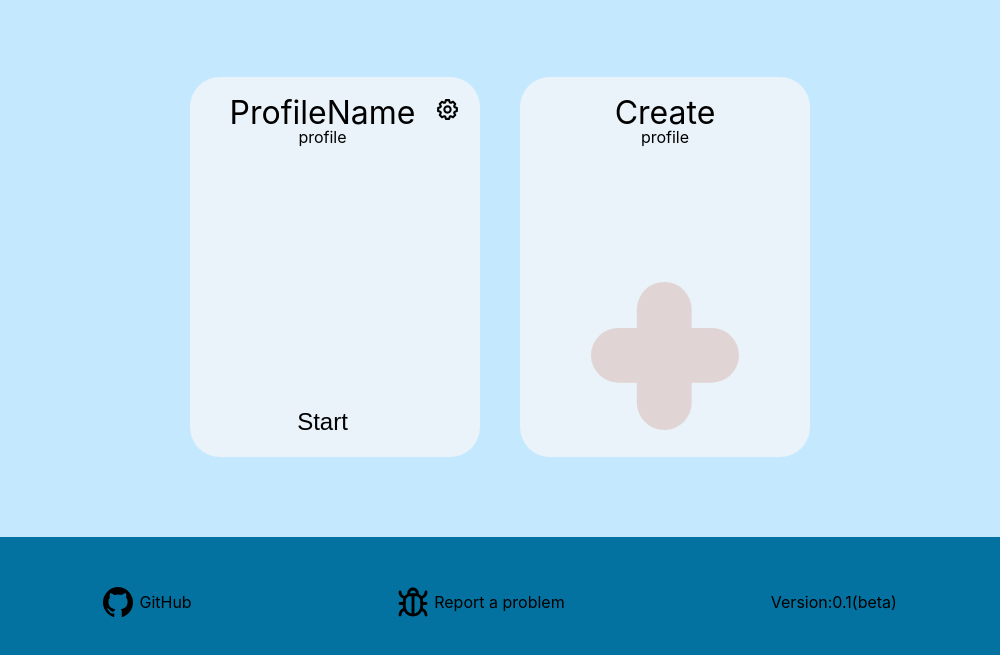
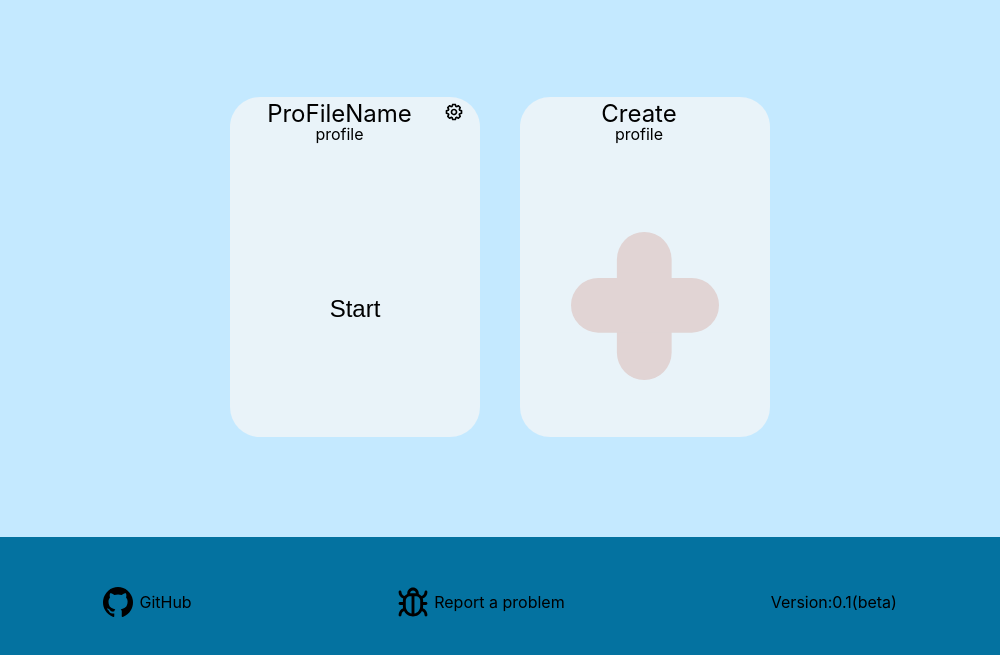
Before and after one commit to Blitz-Cloud/Smart-StartUP, an Electron app: page src/front-end/index.html in a window 1000 px wide. Shown: the part 133-788 px from the top of the page. Drawn offline with Linux system fonts and the light colour scheme; no server answers; a web font is replaced by a local one.

Commit message:
New better design for the cards done (#2)

```diff
--- a/src/front-end/index.html
+++ b/src/front-end/index.html
@@ -39,15 +39,14 @@
     </header>
     <main>
       <div class="card">
-        <div class="col1">
+        <div class="row1">
           <div>
-            <h3>ProfileName</h3>
+            <h3>ProFileName</h3>
             <h6>profile</h6>
           </div>
-          <button>Start</button>
-        </div>
-        <div class="col2">
           <svg
+            width="20"
+            height="20"
             viewBox="0 0 45 45"
             fill="none"
             xmlns="http://www.w3.org/2000/svg"
@@ -58,13 +57,20 @@
             />
           </svg>
         </div>
+        <div class="row2">
+          <!-- the button or the svg -->
+          <button>Start</button>
+        </div>
       </div>
-      <div class="create">
-        <div class="col1" id="create">
+      <div class="card">
+        <div class="row1">
           <div>
             <h3>Create</h3>
             <h6>profile</h6>
           </div>
+        </div>
+        <div class="row2">
+          <!-- the button or the svg -->
           <button>
             <svg
               width="148"
--- a/src/front-end/src/index.css
+++ b/src/front-end/src/index.css
@@ -57,8 +57,10 @@ main {
   display: flex;
   justify-content: center;
   align-items: center;
+  flex-wrap: wrap;
+  flex-basis: 33%;
 }
-.card {
+/* .card {
   background-color: var(--card);
   height: 340px;
   width: 250px;
@@ -115,6 +117,54 @@ card svg {
   border: none;
   background: none;
   font-weight: 400;
+} */
+
+.card {
+  background-color: var(--card);
+  height: 340px;
+  width: 250px;
+  border-radius: 30px;
+  margin: 20px;
+  display: grid;
+  grid-template-columns: 1fr;
+  grid-template-rows: 0.25fr 0.75fr;
+  grid-template-areas:
+    "row1"
+    "row2";
+}
+.row1 {
+  margin: 5px 5px 0px 5px;
+  grid-area: "row1";
+  text-align: center;
+  display: grid;
+  grid-template-columns: 0.95fr 0.05fr;
+  grid-template-rows: 1fr;
+  grid-template-areas: "div svg";
+}
+.row1 div {
+  grid-area: "div";
+}
+.row1 svg {
+  display: flex;
+  flex-direction: column;
+  justify-content: center;
+  align-items: center;
+  grid-area: "svg";
+}
+.row2 {
+  display: flex;
+  justify-content: center;
+  align-items: center;
+  grid-area: "row2";
+}
+.card h3 {
+  font-size: 1.5rem;
+}
+.row2 button {
+  font-size: 1.5rem;
+  border: none;
+  background: none;
+  font-weight: 400;
 }
 
 footer {
```
